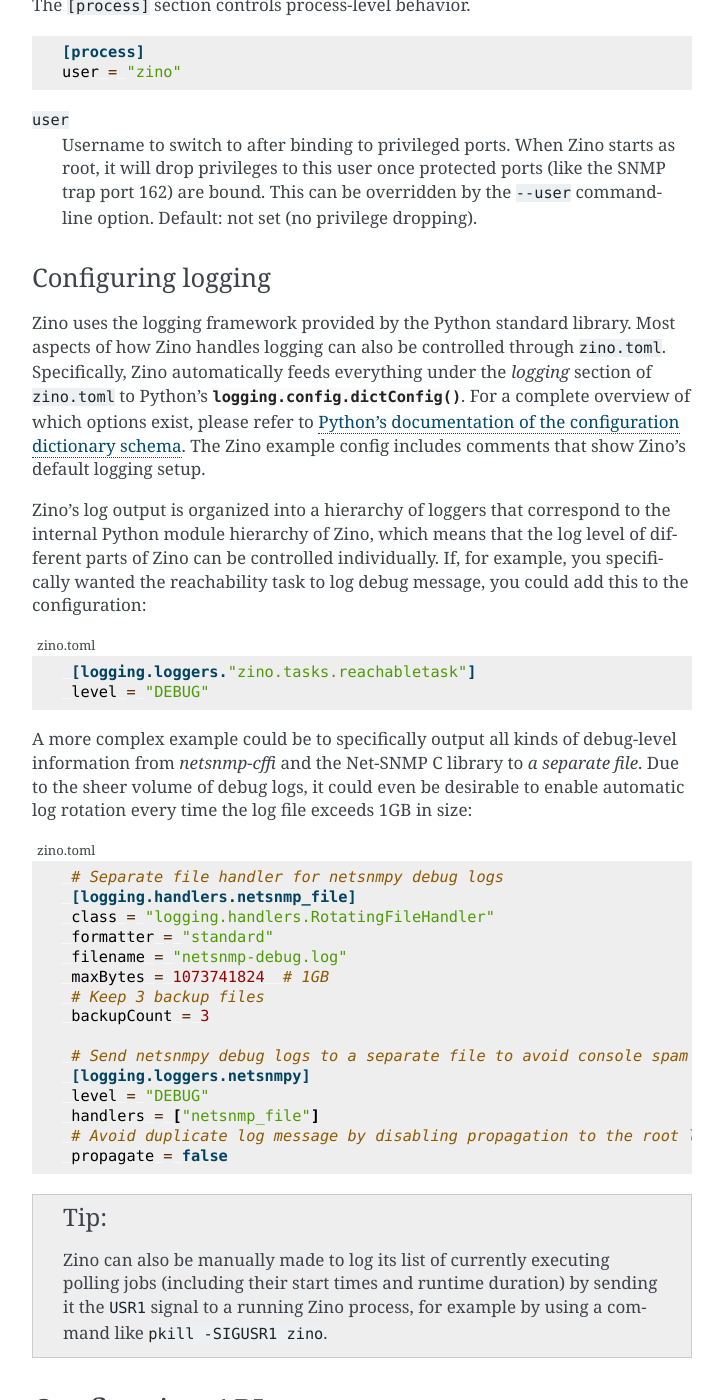
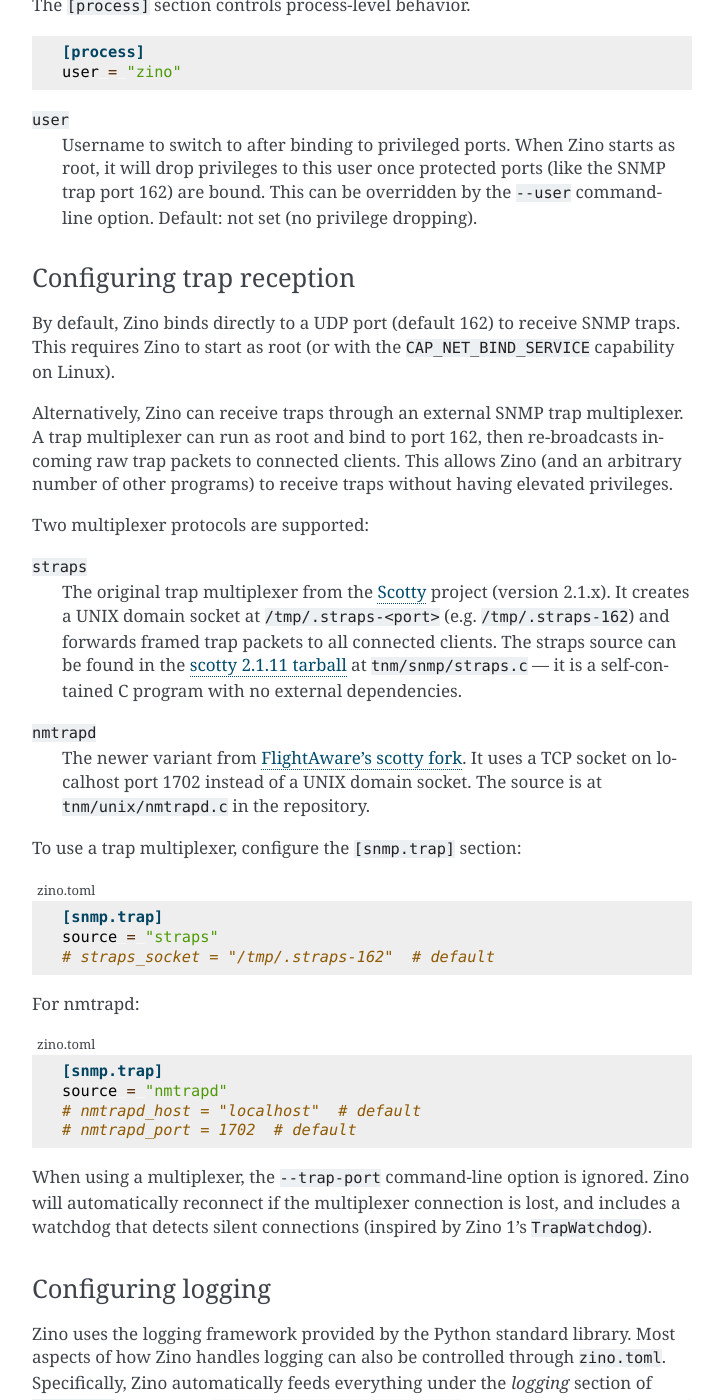
Before and after one commit to Uninett/zino, a Sphinx documentation site: the page built from docs/configuration.rst, in a window 1280 px wide and 1400 px high, scrolled down 1184 px. Shown: the whole window, without its empty margins (388-1111 px from the left). Built offline with Sphinx 7.4.7, drawn with Linux system fonts in a browser that asks for light colours; pages that are not in the unit, such as notebooks, are missing from menus; the version number could not be read and is left out; some of the changed text lies outside the part shown.

Commit message:
Document trap multiplexer configuration

```diff
--- a/docs/configuration.rst
+++ b/docs/configuration.rst
@@ -60,6 +60,63 @@
    as root, it will drop privileges to this user once protected ports (like
    the SNMP trap port 162) are bound. This can be overridden by the ``--user``
    command-line option. Default: not set (no privilege dropping).
+
+.. _configuring-trap-reception:
+
+Configuring trap reception
+--------------------------
+
+By default, Zino binds directly to a UDP port (default 162) to receive SNMP
+traps.  This requires Zino to start as root (or with the
+``CAP_NET_BIND_SERVICE`` capability on Linux).
+
+Alternatively, Zino can receive traps through an external SNMP trap
+multiplexer.  A trap multiplexer can run as root and bind to port 162, then
+re-broadcasts incoming raw trap packets to connected clients.  This allows Zino
+(and an arbitrary number of other programs) to receive traps without having
+elevated privileges.
+
+Two multiplexer protocols are supported:
+
+``straps``
+   The original trap multiplexer from the `Scotty
+   <https://github.com/flightaware/scotty>`_ project (version 2.1.x).  It
+   creates a UNIX domain socket at ``/tmp/.straps-<port>`` (e.g.
+   ``/tmp/.straps-162``) and forwards framed trap packets to all connected
+   clients.  The straps source can be found in the `scotty 2.1.11 tarball
+   <https://fossies.org/linux/misc/old/scotty-2.1.11.tar.gz>`_ at
+   ``tnm/snmp/straps.c`` — it is a self-contained C program with no external
+   dependencies.
+
+``nmtrapd``
+   The newer variant from `FlightAware's scotty fork
+   <https://github.com/flightaware/scotty>`_.  It uses a TCP socket on
+   localhost port 1702 instead of a UNIX domain socket.  The source is at
+   ``tnm/unix/nmtrapd.c`` in the repository.
+
+To use a trap multiplexer, configure the ``[snmp.trap]`` section:
+
+.. code-block:: toml
+   :caption: zino.toml
+
+   [snmp.trap]
+   source = "straps"
+   # straps_socket = "/tmp/.straps-162"  # default
+
+For nmtrapd:
+
+.. code-block:: toml
+   :caption: zino.toml
+
+   [snmp.trap]
+   source = "nmtrapd"
+   # nmtrapd_host = "localhost"  # default
+   # nmtrapd_port = 1702  # default
+
+When using a multiplexer, the ``--trap-port`` command-line option is ignored.
+Zino will automatically reconnect if the multiplexer connection is lost, and
+includes a watchdog that detects silent connections (inspired by Zino 1's
+``TrapWatchdog``).
 
 .. _configuring-logging:
 
```
Also changed, not shown: changelog.d/362.added.md (added, +1 -0 lines).
